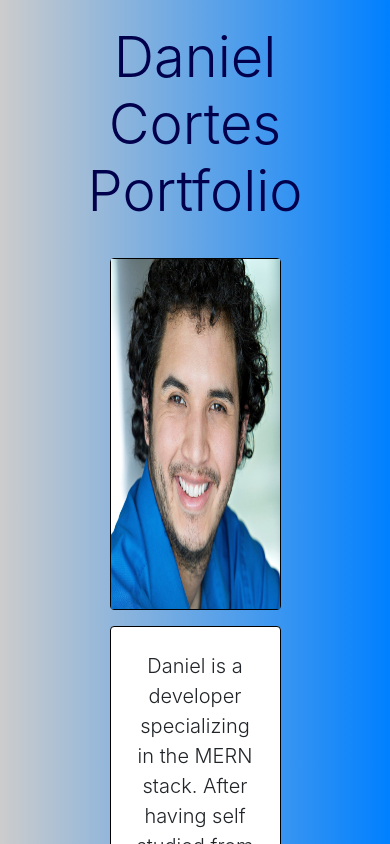
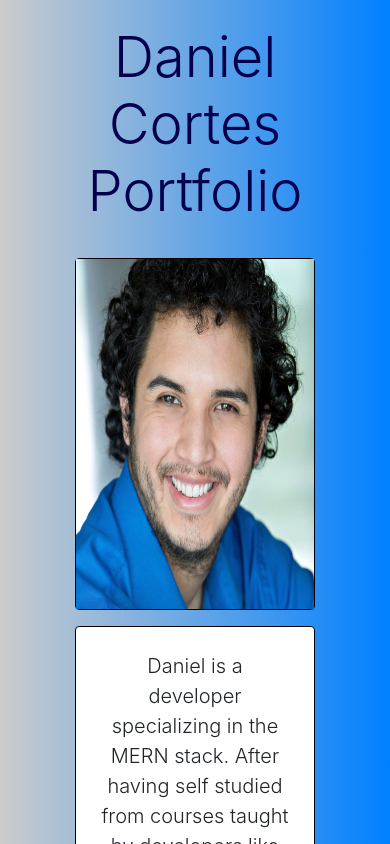
Before and after one commit to DanielCortesTX/Portfolio-site, a React (Create React App) app: page / in a window 390 px wide. Shown: the top 844 px of the page. Built offline with nearby package versions, Linux system fonts and the light colour scheme.

Commit message:
feat: Adjusted about break points

```diff
--- a/src/index.css
+++ b/src/index.css
@@ -166,6 +166,18 @@ code {
   justify-content: space-around;
 }
 
+@media(max-width: 975px){
+  .about {
+    flex-direction: column;
+    align-items: center;
+  }
+
+  .about-mod {
+    max-width: 420px;
+    min-width: 420px;
+  }
+}
+
 .skills-body {
   display: flex;
   flex-direction: row;
@@ -193,4 +205,9 @@ code {
   .skill-block {
     width: 100%;
   }
+
+  .about-mod {
+    min-width: 70%;
+    max-width: 420px;
+  }
 }
```
